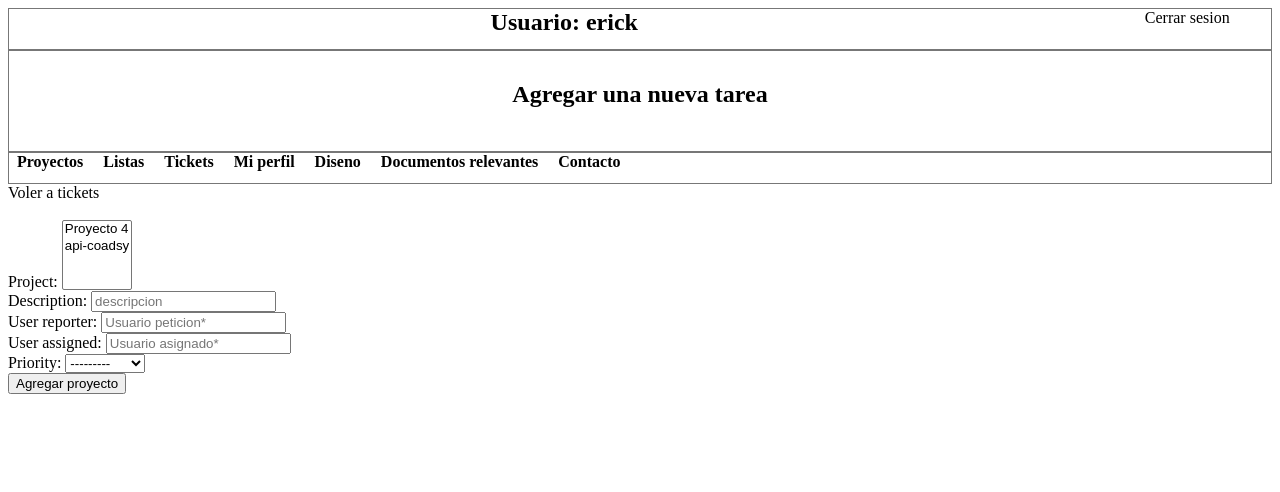
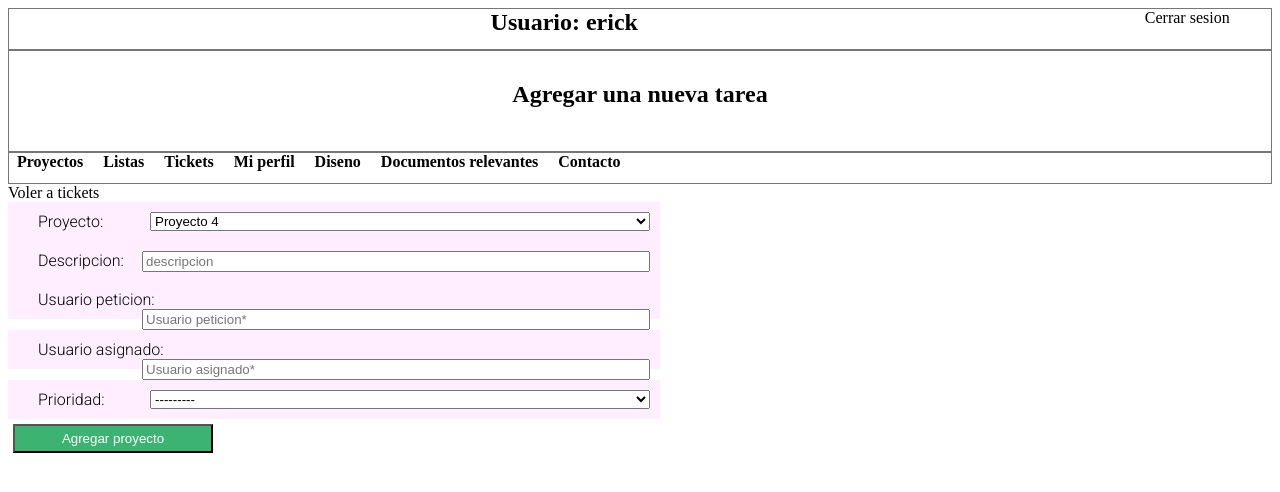
Before and after one commit to RobertUJ/Omaha, a Django app: page /addticket/ in a window 1280 px wide. Shown: the top 492 px of the page. Run offline with Django 3.2, Linux system fonts and the light colour scheme; the first user in the database is signed in; data comes from the database, SQL or seed files in the repository.

Commit message:
diseno en tickets

```diff
--- a/design/views.py
+++ b/design/views.py
@@ -16,7 +16,6 @@ class SpecificDesignView(View):
         project = get_object_or_404(MainProject, pk=kwargs['id'])
         designs = get_object_or_404(DesignModelRequest, pk=kwargs['id'])
         specificdesign = DesignModelRequest.objects.filter(project__designmodelrequest__comment__exact='Comentario1')
-        print specificdesign
         data = {
             'project': project,
             'designs': designs,
--- a/documents/templates/documents.html
+++ b/documents/templates/documents.html
@@ -17,14 +17,14 @@
 {% for pdf in pdfDocumentos %}
     <div class="PDF">
         <h3>{{ pdf.name }}</h3>
-        <p><a href="{{ MEDIA_URL }}/ADS.pdf">Ver</a></p>
+        <p><a href="{{ MEDIA_URL }}/ADS.pdf">Ver PDF</a></p>
     </div>
 {% endfor %}
 
 {% for imgDocumento in imgDocumentos %}
     <div class="documentos">
         <h3>{{ imgDocumento.name }}</h3>
-        <figure><img src="{{ MEDIA_URL }}{{ imgDocumento.images }}" height="100px"alt="Ver PDF"></figure>
+        <figure><img src="{{ MEDIA_URL }}{{ imgDocumento.images }}" height="100px"alt="Ver"></figure>
         <p><a href="{{ MEDIA_URL }}{{ imgDocumento.images }}">Ver</a></p>
     </div>
 {% endfor %}
@@ -33,7 +33,7 @@
     <div class="imagenes">
         <h3>{{ imgDiseno.assignment }}</h3>
         <figure><img src="{{ MEDIA_URL }}{{ imgDiseno.files }}" height="100px"alt="Documentos"></figure>
-        <p><a href="download">Descargar</a></p>
+        <p><a href="{{ MEDIA_URL }}{{ imgDocumento.images }}">Descargar</a></p>
     </div>
 {% endfor %}
 
--- a/omaha/templates/base.html
+++ b/omaha/templates/base.html
@@ -6,6 +6,7 @@
     <TITLE>{% block title %} Bienvenidos {% endblock %}</TITLE>
     <link rel="stylesheet" href="{% static "css/base.css" %}"/>
     <link rel="stylesheet" type="text/css" href="{% static "css/documents.css" %}"/>
+    <link rel="stylesheet" type="text/css" href="{% static "css/tickets.css" %}"/>
    	<link href='http://fonts.googleapis.com/css?family=Roboto:300' rel='stylesheet' type='text/css'>
 </HEAD>
 <BODY>
--- /dev/null
+++ b/static/css/tickets.css
@@ -0,0 +1,78 @@
+.tickets{
+    margin: 0 auto;
+    width: 70%;
+    padding-bottom: 10px;
+    background-color: gainsboro;
+}
+.tickets_table {
+    margin: 0 auto;
+    width: 90%;
+    background-color: white;
+}
+.div_agregar_ticket{
+    padding: 15px;
+}
+.a_agregar_ticket{
+    background-color: dodgerblue;
+    padding: 10px;
+    color:white;
+    border-radius: 5%;
+}
+
+.tickets_available {
+    display: inline-block;
+    width: 900px;
+    height:100px;
+    border: 1px solid darkgrey;
+    margin-left: 10px;
+    margin-bottom: 25px;
+    font-size: 1.1rem;
+    line-height: 1.3;
+    text-align: left;
+    overflow: hidden;
+    border-radius: 5%;
+}
+.tickets_available h3 {
+    background-color: dodgerblue;
+    color:white;
+    text-align: center;
+    font-family: roboto;
+}
+
+.tickets_available p {
+    font-family: roboto;
+    text-align: center;
+}
+.tickets_available p a {
+    color:dodgerblue;
+}
+
+.tickets_available:hover{
+    background-color: white;
+}
+.form_add_ticket{
+}
+.form_add_ticket label{
+    font-family: roboto;
+    box-sizing: border-box;
+}
+.form_add_ticket p{
+    background-color: #ffEEff;
+    clear: both;
+    width: 50%;
+    padding: 10px;
+}
+.form_add_ticket p label{
+    margin-left: 20px;
+}
+#id_description, #id_priority, #id_user_assigned, #id_user_reporter, .form_add_ticket select{
+    float: right;
+    width: 500px;
+}
+.btnAgregar{
+    margin: 5px;
+    padding: 5px;
+    width: 200px;
+    background-color: mediumseagreen;
+    color: white;
+}
--- a/tickets/forms.py
+++ b/tickets/forms.py
@@ -5,12 +5,19 @@ from tickets.models import ticketsModel
 class AddTicketForm(ModelForm):
     class Meta:
         model = ticketsModel
+        fields = '__all__'
         widgets = {
+            'project':Select(),
             'description':TextInput(attrs={'placeholder':'descripcion'}),
             'user_reporter':TextInput(attrs={'placeholder':'Usuario peticion*'}),
             'user_assigned':TextInput(attrs={'placeholder':'Usuario asignado*'}),
          }
-        fields = '__all__'
-
+        labels = {
+            'project':'Proyecto',
+            'description':'Descripcion',
+            'user_reporter':'Usuario peticion',
+            'user_assigned':'Usuario asignado',
+            'priority':'Prioridad',
+        }
 def __unicode__(self):
     return "%s" % self.project_name
--- a/tickets/templates/addTicket.html
+++ b/tickets/templates/addTicket.html
@@ -4,12 +4,13 @@
 {% block content %}
 
 <!-- *******************************************MENU PRINCIPAL***************************** -->
-    <section class="menu_proyectos">
+<section class="menu_proyectos">
     <a class="a_agregar_proyectos" href="{% url "TicketsView" %}">Voler a tickets</a>
 </section>
 <!-- *******************************************FORMULARIO ***************************** -->
-<br>
-<form method="POST" action="">
+<section class="form">
+
+<form method="POST" action="" class="form_add_ticket">
 
     {% csrf_token %}
     {{ form.as_p }}
@@ -17,6 +18,8 @@
 
 <input class="btnAgregar" type="submit" value="Agregar proyecto">
 </form>
+<br>
+</section>
 
 </body>
 {% endblock%}
```
Also changed, not shown: projects/views.py (+5 -7 lines), tickets/templates/tickets.html (+18 -28 lines).
